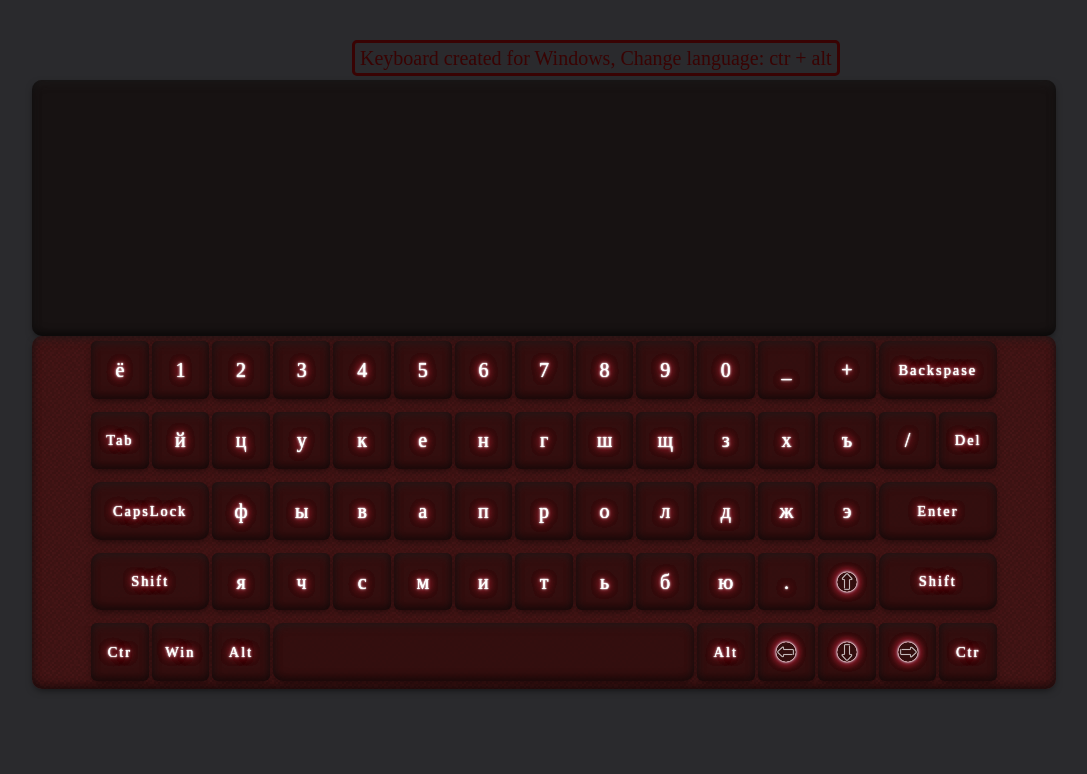
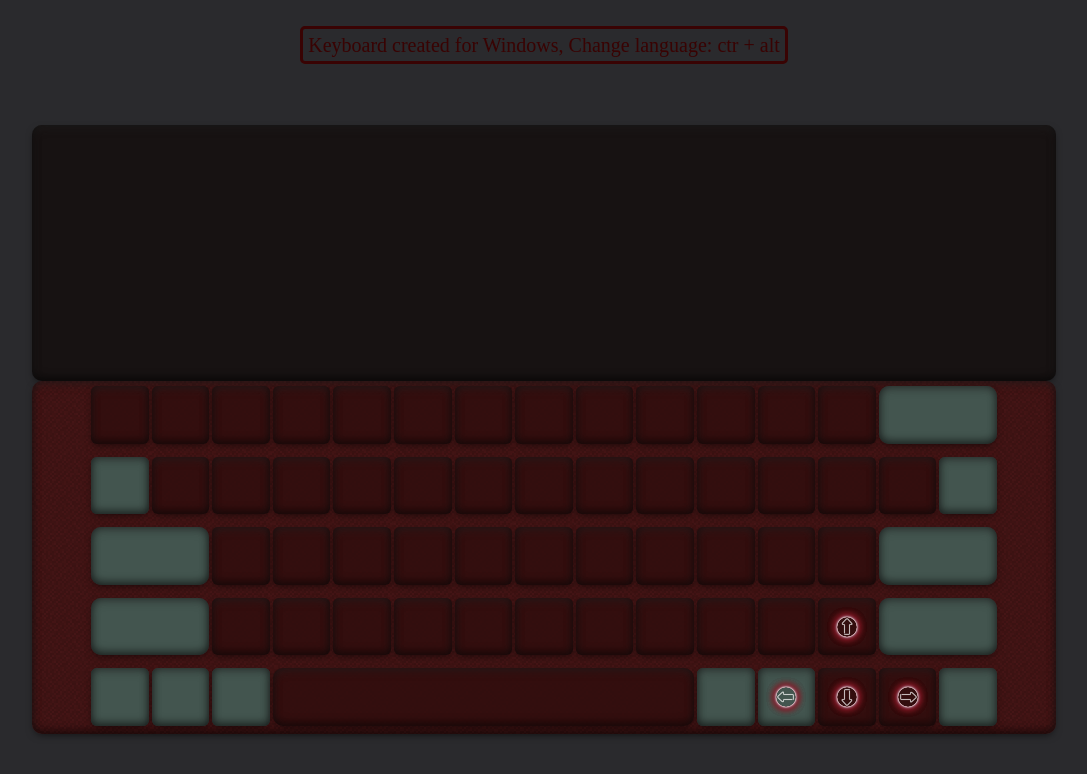
Before and after one commit to vikkitorry/Virtual-Keyboard, a plain HTML site: page index.html in a window 1280 px wide. Shown: the whole page, without its empty margins (96-1183 px from the left). Drawn offline with Linux system fonts and the light colour scheme.

Commit message:
refactor: JS code and CSS styles

```diff
--- a/js/app.js
+++ b/js/app.js
@@ -1,320 +1,201 @@
-class Letters {
+class Keyboard {
   constructor() {
-    this.engLetters = [
-      ['~', '1', '2', '3', '4', '5', '6', '7', '8', '9', '0', '-', '=', 'Backspase'],
-      ['Tab', 'q', 'w', 'e', 'r', 't', 'y', 'u', 'i', 'o', 'p', '[', ']', '/', 'Del'],
-      ['CapsLock', 'a', 's', 'd', 'f', 'g', 'h', 'j', 'k', 'l', ';', "''", 'Enter'],
-      ['Shift', 'z', 'x', 'c', 'v', 'b', 'n', 'm', ',', '.', '?', '', 'Shift'],
-      ['Ctr', 'Win', 'Alt', '', 'Alt', '', '', '', 'Ctr'],
-    ];
-    this.ruLetters = [
-      ['ё', '1', '2', '3', '4', '5', '6', '7', '8', '9', '0', '_', '+', 'Backspase'],
-      ['Tab', 'й', 'ц', 'у', 'к', 'е', 'н', 'г', 'ш', 'щ', 'з', 'х', 'ъ', '/', 'Del'],
-      ['CapsLock', 'ф', 'ы', 'в', 'а', 'п', 'р', 'о', 'л', 'д', 'ж', 'э', 'Enter'],
-      ['Shift', 'я', 'ч', 'с', 'м', 'и', 'т', 'ь', 'б', 'ю', '.', '', 'Shift'],
-      ['Ctr', 'Win', 'Alt', '', 'Alt', '', '', '', 'Ctr'],
-    ];
-    this.lettrArr = [
-      'q', 'w', 'e', 'r', 't', 'y', 'u', 'i', 'o', 'p', 'a', 's', 'd', 'f', 'g', 'h', 'j', 'k', 'l',
-      'z', 'x', 'c', 'v', 'b', 'n', 'm', 'й', 'ц', 'у', 'к', 'е', 'н', 'г', 'ш', 'щ', 'з', 'х', 'ъ',
-      'ф', 'ы', 'в', 'а', 'п', 'р', 'о', 'л', 'д', 'ж', 'э', 'я', 'ч', 'с', 'м', 'и', 'т', 'ь', 'б', 'ю',
-    ];
-    this.symbolsArrEn = [
-      '~', '1', '2', '3', '4', '5', '6', '7', '8', '9', '0', '-', '=',
-      'q', 'w', 'e', 'r', 't', 'y', 'u', 'i', 'o', 'p', '[', ']', '/','a', 's', 'd', 'f', 'g',
-      'h', 'j', 'k', 'l', ';', "''", 'z', 'x', 'c', 'v', 'b', 'n', 'm', ',', '.', '?',
-    ];
-    this.symbolsArrRu = [
-      'ё', '1', '2', '3', '4', '5', '6', '7', '8', '9', '0', '_', '+',
-      'й', 'ц', 'у', 'к', 'е', 'н', 'г', 'ш', 'щ', 'з', 'х', 'ъ', '/','ф', 'ы', 'в', 'а', 'п',
-      'р', 'о', 'л', 'д', 'ж', 'э', 'я', 'ч', 'с', 'м', 'и', 'т', 'ь', 'б', 'ю', '.',
-    ];
-  }
+    this.engLetters = {
+      Backquote: '`',
+      Digit1: '1',
+      Digit2: '2',
+      Digit3: '3',
+      Digit4: '4',
+      Digit5: '5',
+      Digit6: '6',
+      Digit7: '7',
+      Digit8: '8',
+      Digit9: '9',
+      Digit0: '0',
+      Minus: '-',
+      Equal: '=',
+      Backspace: 'Backspace',
+      Tab: 'Tab',
+      KeyQ: 'Q',
+      KeyW: 'W',
+      KeyE: 'E',
+      KeyR: 'R',
+      KeyT: 'T',
+      KeyY: 'Y',
+      KeyU: 'U',
+      KeyI: 'I',
+      KeyO: 'O',
+      KeyP: 'P',
+      BracketLeft: '[',
+      BracketRight: ']',
+      Backslash: '\\',
+      Delete: 'Del',
+      CapsLock: 'CapsLock',
+      KeyA: 'a',
+      KeyS: 's',
+      KeyD: 'd',
+      KeyF: 'f',
+      KeyG: 'g',
+      KeyH: 'h',
+      KeyJ: 'j',
+      KeyK: 'k',
+      KeyL: 'l',
+      Semicolon: ';',
+      Quote: "'",
+      Enter: 'Enter',
+      ShiftLeft: 'Shift',
+      KeyZ: 'z',
+      KeyX: 'x',
+      KeyC: 'c',
+      KeyV: 'v',
+      KeyB: 'b',
+      KeyN: 'n',
+      KeyM: 'm',
+      Comma: ',',
+      Period: '.',
+      Slash: '/',
+      ArrowUp: '',
+      ShiftRight: 'Shift',
+      ControlLeft: 'Control',
+      MetaLeft: 'Win',
+      AltLeft: 'Alt',
+      Space: ' ',
+      AltRight: 'Alt',
+      ArrowLeft: '',
+      ArrowDown: '',
+      ArrowRight: '',
+      ControlRight: 'Control',
+    };
+
+    this.ruLetters = {
+      Backquote: 'ё',
+      Digit1: '1',
+      Digit2: '2',
+      Digit3: '3',
+      Digit4: '4',
+      Digit5: '5',
+      Digit6: '6',
+      Digit7: '7',
+      Digit8: '8',
+      Digit9: '9',
+      Digit0: '0',
+      Minus: '-',
+      Equal: '=',
+      Backspace: 'Backspace',
+      Tab: 'Tab',
+      KeyQ: 'й',
+      KeyW: 'ц',
+      KeyE: 'у',
+      KeyR: 'к',
+      KeyT: 'е',
+      KeyY: 'н',
+      KeyU: 'г',
+      KeyI: 'ш',
+      KeyO: 'щ',
+      KeyP: 'з',
+      BracketLeft: 'х',
+      BracketRight: 'ъ',
+      Backslash: '\\',
+      Delete: 'Del',
+      CapsLock: 'CapsLock',
+      KeyA: 'Ф',
+      KeyS: 'Ы',
+      KeyD: 'В',
+      KeyF: 'А',
+      KeyG: 'П',
+      KeyH: 'Р',
+      KeyJ: 'О',
+      KeyK: 'Л',
+      KeyL: 'Д',
+      Semicolon: 'Ж',
+      Quote: 'Э',
+      Enter: 'Enter',
+      ShiftLeft: 'Shift',
+      KeyZ: 'Я',
+      KeyX: 'Ч',
+      KeyC: 'С',
+      KeyV: 'М',
+      KeyB: 'И',
+      KeyN: 'Т',
+      KeyM: 'Ь',
+      Comma: 'Б',
+      Period: 'Ю',
+      Slash: '.',
+      ArrowUp: '',
+      ShiftRight: 'Shift',
+      ControlLeft: 'Control',
+      MetaLeft: 'Win',
+      AltLeft: 'Alt',
+      Space: ' ',
+      AltRight: 'Alt',
+      ArrowLeft: '',
+      ArrowDown: '',
+      ArrowRight: '',
+      ControlRight: 'Control',
+    };
+
+    this.lang = 'ru';
+    this.isCaps = false;
+    this.createPageStructure();
+    this.keyboard;
   }
 
+  createPageStructure() {
+    const body = document.querySelector('body');
+    const main = this.createElm('main', 'main');
+    const window = this.createElm('section', 'window');
+    this.keyboard = this.createElm('section', 'keyboard');
+    this.createKeyBoardLines();
+    for (let i = 0; i < 5; i++) {
+      this.createKeys(i);
+    }
+    main.insertAdjacentElement('afterbegin', this.keyboard);
+    main.insertAdjacentElement('afterbegin', window);
+    window.insertAdjacentElement('afterbegin', this.createElm('pre', 'window__text'));
+    body.insertAdjacentElement('afterbegin', main);
+    body.insertAdjacentElement('afterbegin', this.createElm('div', 'window__desc'));
+    const lines = document.querySelectorAll('.keyboard__line');
+    this.addId()/*
+    for (let i = 0; i < 5; i++) {
+      addClassChar(i, lines[i]);
+    }*/
+  }
 
-//  lang = true means RU language
-let lang = true;
-const body = document.querySelector('body');
-const actualKeyboard = new Letters();
-let keyboard;
-let buttons;
-let textWindow;
-
-// keySymbols and keyLetters includes only keys which can be changed:
-// to upper/lower case
-let keyLetters = [];
-// ru / eng
-let keySymbols = [];
-
-function createElement(element, className) {
+  createElm(element, className) {
     const item = document.createElement(element);
     item.classList.add(className);
     return item;
   }
 
-function createKeyBoardLines() {
+  createKeyBoardLines() {
     for (let i = 0; i < 5; i++) {
-    keyboard.insertAdjacentElement('afterbegin', createElement('div', 'keyboard__line'));
+      this.keyboard.insertAdjacentElement('afterbegin', this.createElm('div', 'keyboard__line'));
     }
   }
 
-function createKeys(counter) {
-  const keyboardNodes = keyboard.childNodes;
+  createKeys(counter) {
+    const keyboardNodes = this.keyboard.childNodes;
     const lineLength = [14, 15, 13, 13, 9];
     for (let i = 0; i < lineLength[counter]; i++) {
-    keyboardNodes[counter].insertAdjacentElement('beforeend', createElement('div', 'key'))
+      keyboardNodes[counter].insertAdjacentElement('beforeend', this.createElm('div', 'key'))
     }
   }
 
-function addClassChar(i, line) {
-  const keys = line.querySelectorAll('.key');
-  let chars;
-  switch (i) {
-    case 0:
-      chars = actualKeyboard.engLetters[i];
-      keys[13].classList.add('key-backspace');
-      if (lang) {
-        chars = actualKeyboard.ruLetters[i];
+  addId() {
+    const keys = document.querySelectorAll('.key');
+    console.log(keys)
+    const keysObj = Object.keys(this.engLetters);
+    keys.forEach((el, i) => {
+      el.setAttribute('id', keysObj[i]);
+    });
   }
-      break;
-    case 1:
-      chars = actualKeyboard.engLetters[i];
-      keys[0].classList.add('key-tab');
-      keys[14].classList.add('key-del');
-      if (lang) {
-        chars = actualKeyboard.ruLetters[i];
-      }
-      break;
-    case 2:
-      chars = actualKeyboard.engLetters[i];
-      keys[0].classList.add('key-capsLock');
-      keys[12].classList.add('key-enter');
-      if (lang) {
-        chars = actualKeyboard.ruLetters[i];
-      }
-      break;
-    case 3:
-      chars = actualKeyboard.engLetters[i];
-      keys[0].classList.add('key-shift');
-      keys[11].classList.add('key-top');
-      keys[11].classList.add('key-arrow');
-      keys[12].classList.add('key-shift');
-      keys[12].classList.add('key-shift-right');
-      if (lang) {
-        chars = actualKeyboard.ruLetters[i];
-      }
-      break;
-    case 4:
-      chars = actualKeyboard.engLetters[i];
-      keys[0].classList.add('key-ctr');
-      keys[1].classList.add('key-win');
-      keys[2].classList.add('key-alt');
-      keys[3].classList.add('key-space');
-      keys[4].classList.add('key-alt');
-      keys[5].classList.add('key-left');
-      keys[5].classList.add('key-arrow');
-      keys[6].classList.add('key-down');
-      keys[6].classList.add('key-arrow');
-      keys[7].classList.add('key-right');
-      keys[7].classList.add('key-arrow');
-      keys[8].classList.add('key-ctr');
-      if (lang) {
-        chars = actualKeyboard.ruLetters[i];
-      }
-      break;
-    default:
-      chars = actualKeyboard.ruLetters[i];
-  }
-  if (keys) {
-    for (let j = 0; j < keys.length; j++) {
-      keys[j].textContent = chars[j];
-    }
-  }
+
 }
 
 function createPage() {
-  const main = createElement('main', 'main');
-  const window = createElement('section', 'window');
-  keyboard = createElement('section', 'keyboard');
-  createKeyBoardLines();
-  for (let i = 0; i < 5; i++) {
-    createKeys(i);
-  }
-  main.insertAdjacentElement('afterbegin', keyboard);
-  main.insertAdjacentElement('afterbegin', window);
-  window.insertAdjacentElement('afterbegin', createElement('i', 'window__desc'));
-  window.insertAdjacentElement('afterbegin', createElement('pre', 'window__text'));
-  body.insertAdjacentElement('afterbegin', main);
-
-  const lines = document.querySelectorAll('.keyboard__line');
-  for (let i = 0; i < 5; i++) {
-    addClassChar(i, lines[i]);
-  }
-}
-
-function changeKeyboard(el) {
-  if (el.classList.contains('key-backspace')) {
-    textWindow.textContent = textWindow.textContent.slice(0, -1);
-    return textWindow.textContent;
-  } if (el.classList.contains('key-tab')) {
-    textWindow.textContent += '    ';
-    return textWindow.textContent;
-  } if (el.classList.contains('key-space')) {
-    textWindow.textContent += ' ';
-    return textWindow.textContent;
-  } if (el.classList.contains('key-del')) {
-    textWindow.textContent = '';
-    return textWindow.textContent;
-  } if (el.classList.contains('key-capsLock')) {
-    for (let i = 0; i < keyLetters.length; i++) {
-      if (keyLetters[i].textContent === keyLetters[i].textContent.toLowerCase()) {
-        keyLetters[i].textContent = keyLetters[i].textContent.toUpperCase();
-      } else {
-        keyLetters[i].textContent = keyLetters[i].textContent.toLowerCase();
-      }
-    }
-  } if (el.classList.contains('key-enter')) {
-    textWindow.textContent += '\n';
-    return textWindow.textContent;
-  } if (el.classList.contains('key-ctr'  )) {
-
-  } if (el.classList.contains('key-win')) {
-
-  } if (el.classList.contains('key-alt')) {
-
-  } if (el.classList.contains('key-left')) {
-    textWindow.textContent += '←';
-    return textWindow.textContent;
-  } if (el.classList.contains('key-top')) {
-    textWindow.textContent += '↑';
-    return textWindow.textContent;
-  } if (el.classList.contains('key-down')) {
-    textWindow.textContent += '↓';
-    return textWindow.textContent;
-  } if (el.classList.contains('key-right')) {
-    textWindow.textContent += '→';
-    return textWindow.textContent;
-  }
-}
-/*
-function keyEvents() {
-  document.addEventListener('keydown', (event) => {
-    if (event.key === 'Control') {
-      console.log(1)
-      runOnKeys()
-    } //else {
-      //changeKeyboard(event, textWindow, keyLetters);
-   // }
-
-
-    //console.log(event.key)
-  });
-
-}*/
-
-function changeLang() {
-  for (let i = 0; i < keySymbols.length; i++) {
-    if (lang) {
-      keySymbols[i].textContent = actualKeyboard.symbolsArrEn[i]
-      lang = false;
-    } else {
-      keySymbols[i].textContent = actualKeyboard.symbolsArrRu[i];
-      lang = true;
-    }
-  }
-}
-
-function runOnKeys(...args) {
-  console.log(11111111111111111)
-  const codes = ['AltLeft', 'ControlLeft', 'AltRight', 'ControlRight'];
-  let arrChars = [];
-  document.addEventListener("keydown", function (event) {
-      if (event.repeat) return;
-      arrChars.push(event.code);
-
-  });
-  document.addEventListener("keyup", function (event) {
-      if (arrChars.length == 0) return;
-      let runFunc = true;
-      for (let arg of args) {
-          if (!arrChars.includes(arg)) {
-              runFunc = false;
-              break;
-          }
-      }
-      if (runFunc) {
-        changeLang();
-      }
-      arrChars.length = 0;
-  });
-
-}
-
-
-
-
-function findLetters() {
-  let arr = [];
-  for (let i = 0; i < buttons.length; i++) {
-    if (actualKeyboard.lettrArr.includes(buttons[i].textContent)) {
-      arr.push(buttons[i]);
-    }
-  }
-  return arr;
-}
-
-function findSymbols() {
-  let arr = [];
-  for (let i = 0; i < buttons.length; i++) {
-    if (buttons[i].className.split(' ').length === 1) {
-      arr.push(buttons[i]);
-    }
-  }
-  return arr;
-}
-
-//  Add keyboard logic
-function addMessage() {
-  buttons.forEach((el) => {
-    el.addEventListener('click', () => {
-      const classes = el.className.split(' ');
-      if (classes.length === 1) {
-        textWindow.textContent += el.textContent;
-      } else {
-        changeKeyboard(el, textWindow, keyLetters);
-      }
-    });
-
-    function addActionForShift() {
-      keyLetters.forEach((item) => {
-        const itm = item;
-        if (itm.textContent === itm.textContent.toLowerCase()) {
-          itm.textContent = itm.textContent.toUpperCase();
-        } else {
-          itm.textContent = itm.textContent.toLowerCase();
-        }
-      });
-    }
-
-    if (el.classList.contains('key-shift')) {
-      el.addEventListener('mousedown', () => {
-        addActionForShift();
-      });
-      el.addEventListener('mouseup', () => {
-        addActionForShift();
-      });
-    }
-  });
+  return new Keyboard();
 }
 
 window.addEventListener('load', () => {
   createPage();
-  buttons = keyboard.querySelectorAll('.key');
-  keyLetters = findLetters();
-  keySymbols = findSymbols()
-  textWindow = document.querySelector('.window__text');
-  // keyEvents();
-  addMessage();
-  runOnKeys();
 });
--- a/styles.css
+++ b/styles.css
@@ -3,6 +3,7 @@
   width: 100vw;
   height: 100vh;
   background-color: #111115e4;
+  flex-direction: column;
 }
 
 main {
@@ -55,10 +56,11 @@
   overflow-y: scroll;
 }
 
+.window__desc {
+  margin: auto;
+}
+
 .window__desc::after {
-  position: absolute;
-  top: 5%;
-  left: 35%;
   content: "Keyboard created for Windows, Change language: ctr + alt";
   font-size: 20px;
   color: #390303;
@@ -108,23 +110,24 @@
     rgba(0, 0, 0, 0.681) 0 3px 8px -3px;
 }
 
-.key-capsLock, .key-shift {
+#CapsLock, #ShiftLeft {
   grid-column: 1 / 3;
   border-radius: 10px;
 }
 
-.key-backspace, .key-shift-right, .key-enter {
+#Backspace, #ShiftRight, #Enter {
   grid-column: 14 / 16;
   border-radius: 10px;
 }
 
-.key-tab, .key-ctr,  .key-win, .key-alt, .key-del,
-.key-backspace, .key-shift, .key-capsLock, .key-enter{
+#Tab, #ControlRight, #ControlLeft, #MetaLeft, #AltRight, #ArrowLeft, #Delete,
+#Backspace, #ShiftLeft, #CapsLock, #Enter, #ShiftRight, #AltLeft{
   font-size: 90%;
   letter-spacing: 2px;
+  background-color: rgb(67, 85, 79);
 }
 
-.key-space {
+#Space {
   grid-column: 4 / 11;
   border-radius: 10px;
 }
@@ -143,7 +146,8 @@
   transform: scale(0.98)
 }
 
-.key-arrow::after {
+#ArrowDown:after, #ArrowLeft:after,
+#ArrowRight:after, #ArrowUp:after {
   content: "";
   background: url(./icons/arrow.png) no-repeat center;
   width: 20px;
@@ -160,14 +164,14 @@
   0 0 9px rgb(171, 6, 6);
 }
 
-.key-down::after {
+#ArrowDown::after {
   transform: rotate(90deg);
 }
 
-.key-left::after {
+#ArrowLeft::after {
   transform: rotate(180deg);
 }
 
-.key-top::after {
+#ArrowUp::after {
   transform: rotate(-90deg);
 }
```
Also changed, not shown: index.html (+17 -17 lines). Lines whose indentation alone changed are shown as unchanged.
